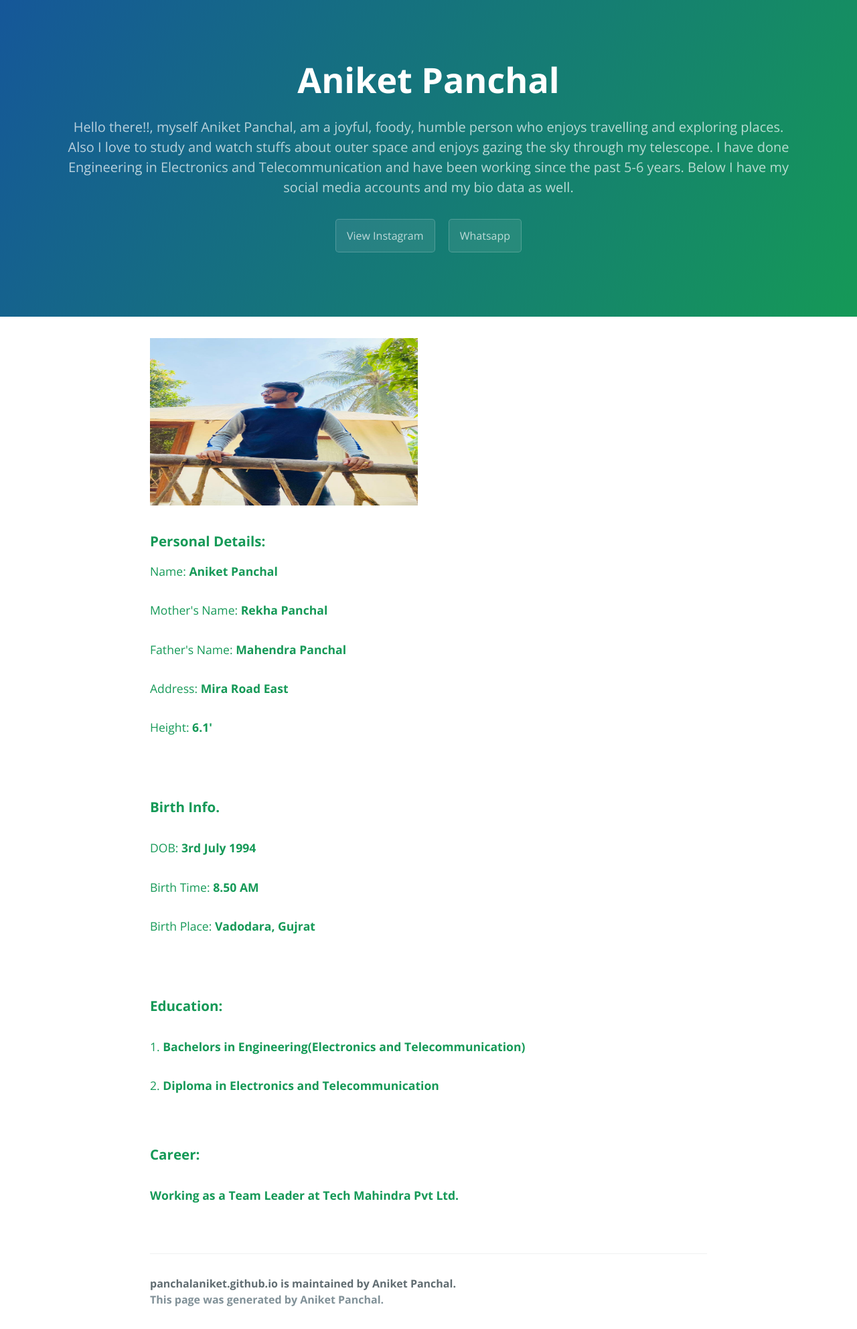
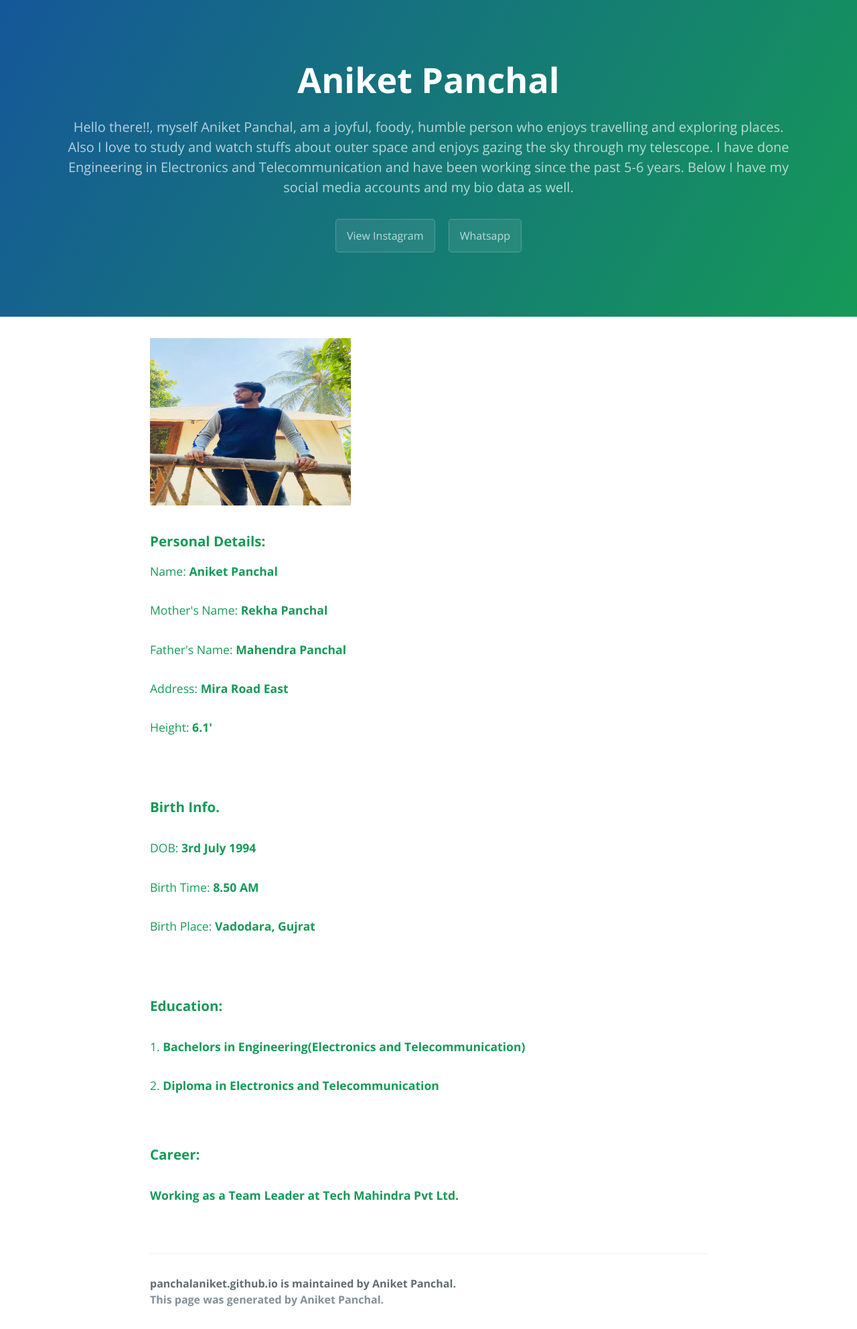
Before and after one commit to appanchal06/panchalaniket.github.io, a Jekyll site: the page built from index.html, in a window 1280 px wide. Shown: the whole page at 67% size. Built offline with Jekyll 4.4.1, drawn with Linux system fonts in a browser that asks for light colours.

Commit message:
Update index.html

```diff
--- a/index.html
+++ b/index.html
@@ -2,7 +2,7 @@
 layout: default
 ---
 
- <img src="ARMJ7062.JPG" alt="Image" width="400" height="250">
+ <img src="ARMJ7062.JPG" alt="Image" width="300" height="250">
 <h3><b> Personal Details: <b> </h3>
 <h4> Name: <b>Aniket Panchal</b> <h4>
 <h4> Mother's Name: <b>Rekha Panchal</b> <h4>
```
